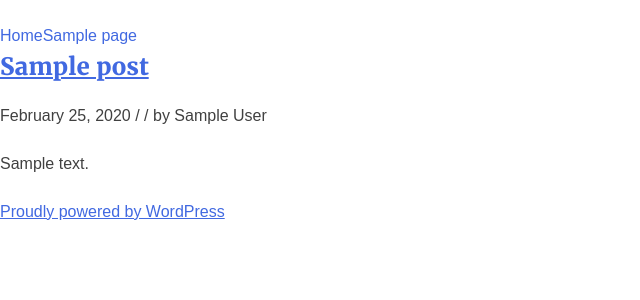
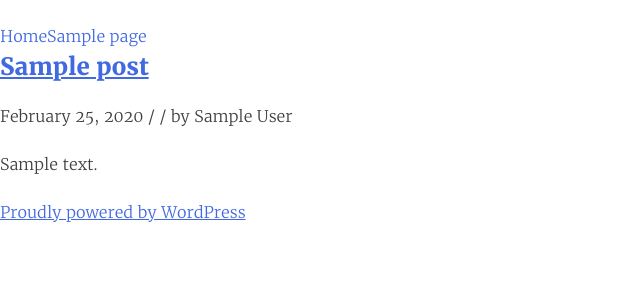
Before and after one commit to hillmclean/project-4, a WordPress theme: template themes/inhabitent-master/home.php in a window 1280 px wide. Shown: the top 300 px of the page, without its empty margins (0-640 px from the left). Run offline with PHP 8.4 and a stand-in for WordPress, Linux system fonts and the light colour scheme; the site name, menu and one post (Sample post) are stand-ins, and other content is empty; some libraries are stand-ins or nearby versions.

Commit message:
need to connect CSS

```diff
--- a/themes/inhabitent-master/sass/_typography.scss
+++ b/themes/inhabitent-master/sass/_typography.scss
@@ -16,7 +16,7 @@ textarea {
 /* Headings */
 
 h1, h2, h3, h4, h5, h6 {
-	font-family: 'Merriweather Web';
+	font-family: $font__main;
 }
 
 /* Copy */
--- a/themes/inhabitent-master/sass/_variables.scss
+++ b/themes/inhabitent-master/sass/_variables.scss
@@ -7,8 +7,15 @@ $border__dashed: 1px dashed #c8c8c8;
 
 // Colors
 
-$color__background-body: #fff;
+$color__background-body: #ffff;
 $color__text-main: #404040;
+
+$color__brand-gre: #248A83;
+$color__brand-pur: #2f1339;
+$color__brand-ora: #d99054;
+$color__brand-yel: #f0e4d1;
+$color__brand-lgr: #a1a1a1;
+$color__brand-mgr: #808080;
 
 $color__background-screen: #f1f1f1;
 $color__text-screen: #21759b;
@@ -25,7 +32,8 @@ $color__link-hover: midnightblue;
 // Typography
 
 $font__size-base: 1rem;
-$font__main: sans-serif;
+$font__main: 'Merriweather Web', sans-serif;
+$font__secondary: 'Novecento Sans Web', serif;
 $font__code: Monaco, Consolas, "Andale Mono", "DejaVu Sans Mono", monospace;
 $font__pre: "Courier 10 Pitch", Courier, monospace;
 $font__line-height-body: 1.5;
--- a/themes/inhabitent-master/style.css
+++ b/themes/inhabitent-master/style.css
@@ -276,14 +276,14 @@ input,
 select,
 textarea {
   color: #404040;
-  font-family: sans-serif;
+  font-family: "Merriweather Web", sans-serif;
   font-size: 16px;
   font-size: 1rem;
   line-height: 1.5; }
 
 /* Headings */
 h1, h2, h3, h4, h5, h6 {
-  font-family: 'Merriweather Web'; }
+  font-family: "Merriweather Web", sans-serif; }
 
 /* Copy */
 p {
@@ -342,7 +342,7 @@ html {
           box-sizing: inherit; }
 
 body {
-  background: #fff;
+  background: #ffff;
   /* Fallback for when there is no custom background color defined. */ }
 
 blockquote,
```
Also changed, not shown: themes/inhabitent-master/build/css/style.min.css, 1 other file.
